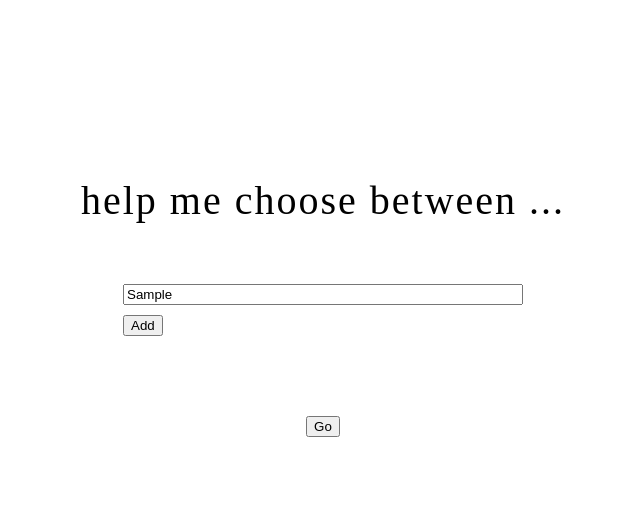
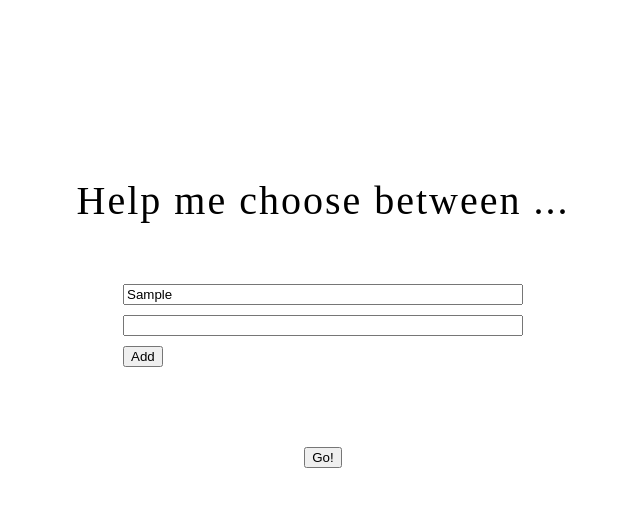
Before and after one commit to Mary-yako/help-me-choose, a plain HTML site: page index.html in a window 1280 px wide. Both pictures are taken after typing "Sample" into the empty fields and a click on the button "Add". Shown: the whole page, without its empty margins (317-957 px from the left). Drawn offline with nearby package versions, Linux system fonts and the light colour scheme.

Commit message:
add result section

```diff
--- a/index.html
+++ b/index.html
@@ -6,13 +6,26 @@
     <link href="./main.css" rel="stylesheet" type="text/css">
   </head>
   <body>
-    <h1> help me choose between ... </h1>
+    <h1> Help me choose between ... </h1>
     <div class="inputSection">
       <div class="inputs">
-        <input placeholder="something" > </input>
+        <input placeholder="Something" > </input>
       </div>
+    <div class="resultsection"> </div>
     <button class="addoption"> Add </botton>
     </div>
-    <button> Go </button>
+    <button> Go! </button>
+    <script src="https://code.jquery.com/jquery-3.4.1.min.js"> </script>
+    <script>
+      $(function() {
+        $('.resultsection').hide()
+
+        var add_option = function() {
+          $('.inputs').append('<input></input>')
+        }
+
+        $('.addoption').click(add_option)
+      })
+    </script>
   </body>
 </html>
```
